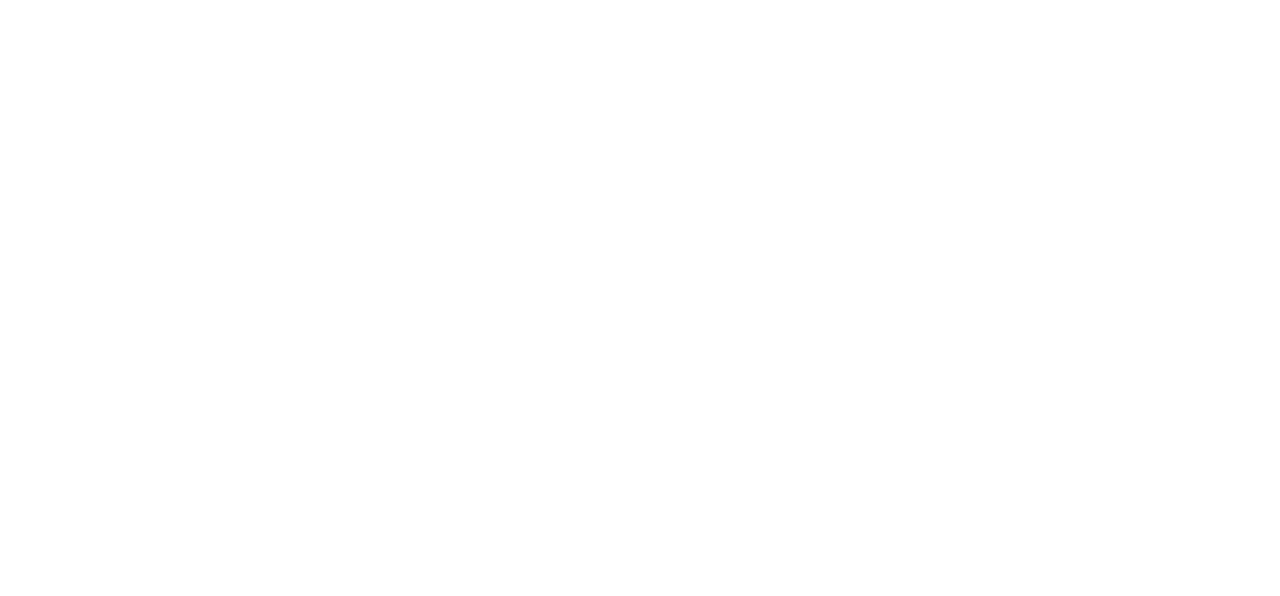
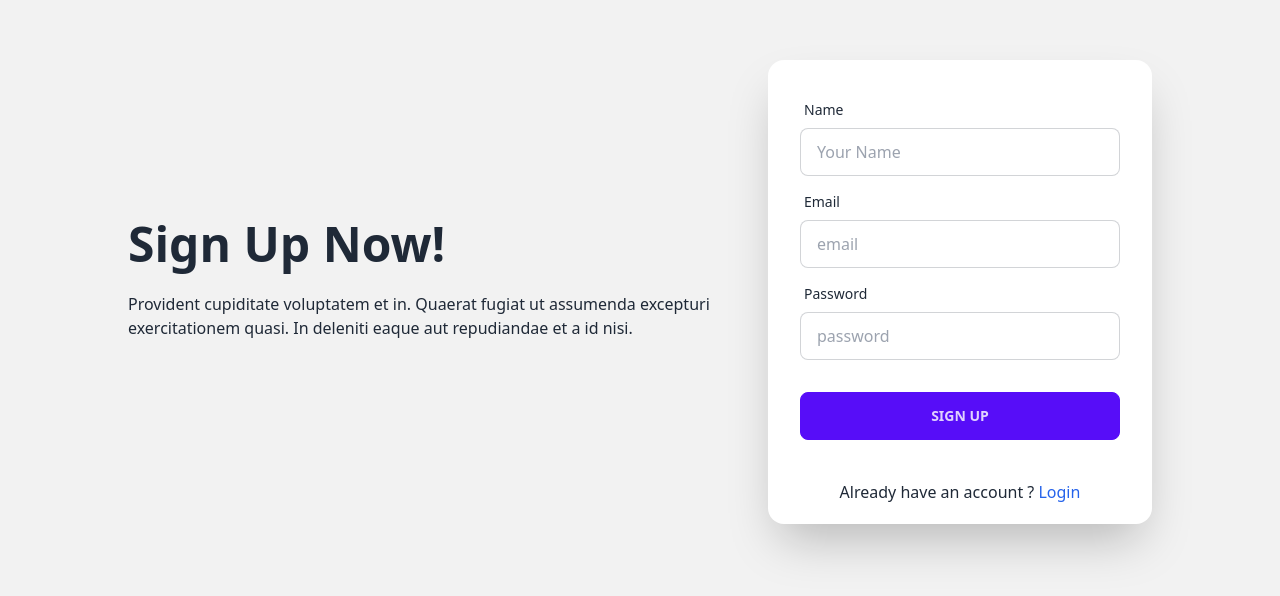
Before and after one commit to nayon117/bistro-boss-restaurant-client, a React (Vite) app: page /register in a window 1280 px wide. Before the commit this address had no page. Shown: the part 108-704 px from the top of the page. Built offline with nearby package versions, Linux system fonts and the light colour scheme; no server answers.

Commit message:
add registration form

```diff
--- a/package.json
+++ b/package.json
@@ -15,6 +15,7 @@
     "react": "^18.2.0",
     "react-dom": "^18.2.0",
     "react-helmet-async": "^1.3.0",
+    "react-hook-form": "^7.48.2",
     "react-icons": "^4.11.0",
     "react-parallax": "^3.5.1",
     "react-responsive-carousel": "^3.2.23",
--- /dev/null
+++ b/src/Provider/AuthProvider.jsx
@@ -0,0 +1,59 @@
+import { createUserWithEmailAndPassword, onAuthStateChanged, signInWithEmailAndPassword, signOut } from 'firebase/auth';
+import PropTypes from 'prop-types';
+import { createContext, useEffect, useState } from 'react';
+import auth from '../firebase/firebase.config';
+
+export const AuthContext = createContext(null)
+const AuthProvider = ({ children }) => {
+    const [user, setUser] = useState(null)
+    const [loading, setLoading] = useState(true)
+
+    const createUser = (email, password) => {
+        setLoading(true)
+        return createUserWithEmailAndPassword(auth,email,password)
+    }
+
+    // login
+    const signIn = (email, password) => {
+        setLoading(true)
+        return signInWithEmailAndPassword(auth,email,password)
+    }
+
+    // logout
+    const logOut = () => {
+        setLoading(true)
+        return signOut(auth)
+    }
+
+
+    // observer
+    useEffect(() => {
+        const unSubscribe = onAuthStateChanged(auth, (currentUser) => {
+            setUser(currentUser)
+            setLoading(false)
+        })
+        return () => {
+          return unSubscribe()
+        }
+    },[])
+
+
+    const authInfo = {
+        user,
+        loading,
+        createUser,
+        signIn,
+        logOut
+    }
+    return (
+        <AuthContext.Provider value={authInfo}>
+            {children}
+        </AuthContext.Provider>
+    );
+};
+
+AuthProvider.propTypes = {
+    children:PropTypes.node
+};
+
+export default AuthProvider;
--- a/src/Route/Route.jsx
+++ b/src/Route/Route.jsx
@@ -5,6 +5,7 @@ import Home from "../pages/Home/Home/Home";
 import Menu from "../pages/Menu/Menu/Menu";
 import Order from "../Order/Order/Order";
 import Login from "../pages/Login/Login";
+import Register from "../pages/Register/Register";
 
 const myCreatedRoute = createBrowserRouter([
     {
@@ -27,6 +28,10 @@ const myCreatedRoute = createBrowserRouter([
             {
                 path: 'login',
                 element:<Login></Login>
+            },
+            {
+                path: 'register',
+                element: <Register></Register>
             }
 
         ]
--- a/src/firebase/firebase.config.js
+++ b/src/firebase/firebase.config.js
@@ -7,7 +7,7 @@ const firebaseConfig = {
   projectId: import.meta.env.VITE_projectId,
   storageBucket: import.meta.env.VITE_storageBucket,
   messagingSenderId: import.meta.env.VITE_messagingSenderId,
-  appId: import.meta.env.VITE_appId,
+  appId: import.meta.env.VITE_appId
 };
 
 // Initialize Firebase
--- /dev/null
+++ b/src/hooks/useAuth.jsx
@@ -0,0 +1,8 @@
+import { useContext } from "react";
+import { AuthContext } from "../Provider/AuthProvider";
+
+const useAuth = () => {
+    const auth = useContext(AuthContext)
+    return auth;
+};
+export default useAuth;
--- a/src/layout/MainLayout.jsx
+++ b/src/layout/MainLayout.jsx
@@ -4,7 +4,7 @@ import Navbar from "../pages/Shared/Navbar/Navbar";
 
 const MainLayout = () => {
   const location = useLocation();
-  const noHeaderFooter = location.pathname.includes("login");
+  const noHeaderFooter = location.pathname.includes("login") || location.pathname.includes("register")
 
   return (
     <div>
--- a/src/main.jsx
+++ b/src/main.jsx
@@ -4,13 +4,16 @@ import "./index.css";
 import { RouterProvider } from "react-router-dom";
 import myCreatedRoute from "./Route/Route";
 import { HelmetProvider } from "react-helmet-async";
+import AuthProvider from "./Provider/AuthProvider";
 
 ReactDOM.createRoot(document.getElementById("root")).render(
   <React.StrictMode>
-    <HelmetProvider>
-    <div className="max-w-screen-xl mx-auto  ">
-      <RouterProvider router={myCreatedRoute}></RouterProvider>
-    </div>
-   </HelmetProvider>
+    <AuthProvider>
+      <HelmetProvider>
+        <div className="max-w-screen-xl mx-auto  ">
+          <RouterProvider router={myCreatedRoute}></RouterProvider>
+        </div>
+      </HelmetProvider>
+    </AuthProvider>
   </React.StrictMode>
 );
--- a/src/pages/Login/Login.jsx
+++ b/src/pages/Login/Login.jsx
@@ -4,10 +4,13 @@ import {
   LoadCanvasTemplate,
   validateCaptcha,
 } from "react-simple-captcha";
+import useAuth from "../../hooks/useAuth";
+import { Link } from "react-router-dom";
 
 const Login = () => {
-    const captchaRef = useRef(null);
-    const [disabled,setDisabled] = useState(true)
+  const captchaRef = useRef(null);
+  const [disabled, setDisabled] = useState(true);
+  const { signIn } = useAuth()
 
   useEffect(() => {
     loadCaptchaEnginge(6);
@@ -19,18 +22,24 @@ const Login = () => {
     const email = form.email.value;
     const password = form.password.value;
     console.log(email, password);
+
+    signIn(email, password)
+      .then(res => {
+      console.log(res.user);
+      })
+      .catch(err => {
+      console.log(err);
+    })
   };
 
   // for captcha
-    const handleValidate = () => {
-        const user_captcha_value = captchaRef.current.value;
-        if (validateCaptcha(user_captcha_value) === true) {
-           setDisabled(false)
-        }
-        else {
-            setDisabled(true)
-        }
-
+  const handleValidate = () => {
+    const user_captcha_value = captchaRef.current.value;
+    if (validateCaptcha(user_captcha_value) === true) {
+      setDisabled(false);
+    } else {
+      setDisabled(true);
+    }
   };
 
   return (
@@ -90,9 +99,15 @@ const Login = () => {
               </button>
             </div>
             <div className="form-control mt-6">
-              <input disabled={disabled} className="btn btn-primary" type="submit" value="Login" />
+              <input
+                disabled={disabled}
+                className="btn btn-primary"
+                type="submit"
+                value="Login"
+              />
             </div>
           </form>
+          <p className="text-center py-2 mb-3">New here? <Link className="text-blue-600" to='/register'>signUp</Link></p>
         </div>
       </div>
     </div>
--- /dev/null
+++ b/src/pages/Register/Register.jsx
@@ -0,0 +1,114 @@
+import { Link } from "react-router-dom";
+import useAuth from "../../hooks/useAuth";
+import { useForm } from "react-hook-form";
+
+const Register = () => {
+  const {
+    register,
+    handleSubmit,
+    formState: { errors },
+  } = useForm();
+  const { createUser } = useAuth();
+  const onSubmit = (data) => {
+    console.log(data);
+  };
+
+  //   const handleRegister = (e) => {
+  //       e.preventDefault();
+  //       const form = e.target;
+  //       const name = form.name.value;
+  //       const email = form.email.value;
+  //       const password = form.password.value;
+  //       console.log(name,email,password);
+
+  //       createUser(email, password)
+  //           .then(res => {
+  //           console.log(res.user);
+  //           })
+  //           .catch(err => {
+  //           console.log(err);
+  //       })
+
+  //   };
+  return (
+    <div className="hero min-h-screen bg-base-200">
+      <div className="hero-content flex-col lg:flex-row">
+        <div className="text-center md:w-1/2 lg:text-left">
+          <h1 className="text-5xl font-bold">Sign Up Now!</h1>
+          <p className="py-6">
+            Provident cupiditate voluptatem et in. Quaerat fugiat ut assumenda
+            excepturi exercitationem quasi. In deleniti eaque aut repudiandae et
+            a id nisi.
+          </p>
+        </div>
+        <div className="card flex-shrink-0 w-full md:w-1/2 max-w-sm shadow-2xl bg-base-100">
+          <form onSubmit={handleSubmit(onSubmit)} className="card-body">
+            <div className="form-control">
+              <label className="label">
+                <span className="label-text">Name</span>
+              </label>
+              <input
+                type="text"
+                name="name"
+                {...register("name",{ required: true })}
+                placeholder="Your Name "
+                className="input input-bordered"
+
+              />
+               {errors.name && <span className="text-red-500">This field is required</span>}
+            </div>
+            <div className="form-control">
+              <label className="label">
+                <span className="label-text">Email</span>
+              </label>
+              <input
+                type="email"
+                name="email"
+                {...register("email",{ required: true })}
+                placeholder="email"
+                className="input input-bordered"
+
+              />
+                {errors.email && <span className="text-red-500">This field is required</span>}
+            </div>
+            <div className="form-control">
+              <label className="label">
+                <span className="label-text">Password</span>
+              </label>
+              <input
+                type="password"
+                name="password"
+                {...register("password", {
+                  minLength: 6,
+                  required: true,
+                  pattern:/(?=.*\d)(?=.*[!@#$%^&*])(?=.*[a-z])(?=.*[A-Z])/
+                })}
+                placeholder="password"
+                className="input input-bordered"
+
+              />
+               {errors.password?.type==='required' && <span className="text-red-500">This field is required</span>}
+               {errors.password ?.type=== 'minLength' && <span className="text-red-500">password must be at least 6 character long</span>}
+               {errors.password ?.type=== 'pattern' && <span className="text-red-500">password must be at least one uppercase one symbol </span>}
+            </div>
+
+            <div className="form-control mt-6">
+              <input
+                className="btn btn-primary"
+                type="submit"
+                value="Sign Up"
+              />
+            </div>
+          </form>
+          <p className="text-center py-2 mb-3">
+            Already have an account ?{" "}
+            <Link className="text-blue-600" to="/login">
+              Login
+            </Link>
+          </p>
+        </div>
+      </div>
+    </div>
+  );
+};
+export default Register;
```
Also changed, not shown: 1 other file (tests, documents, lock files or other folders).
